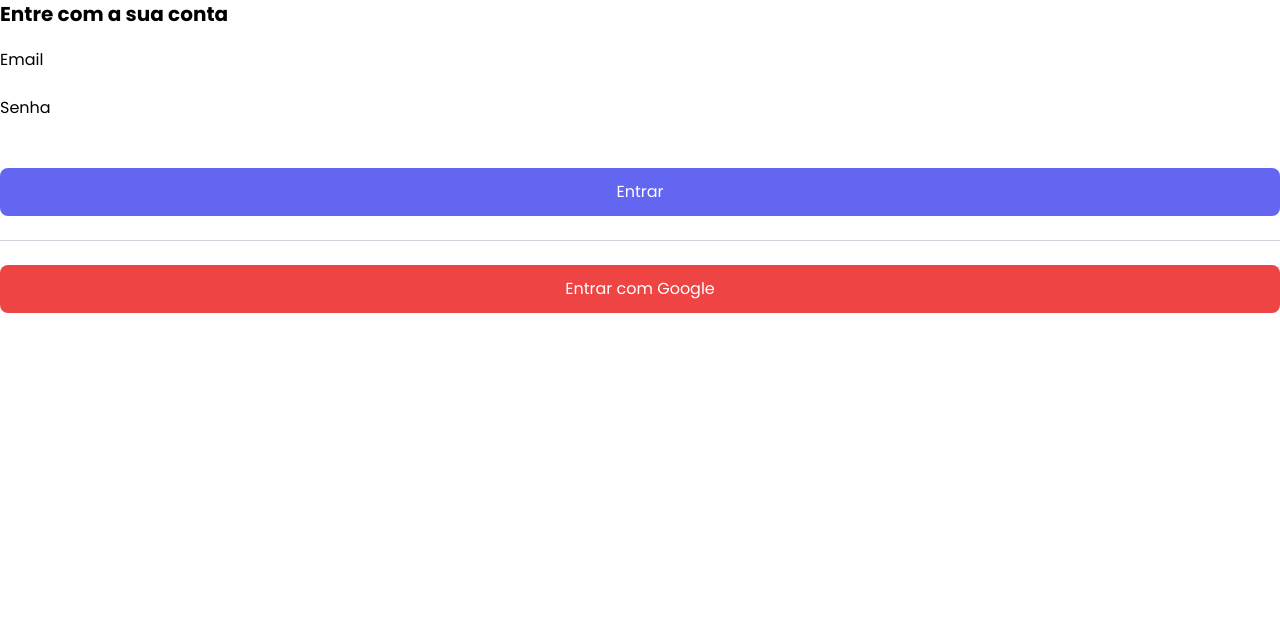
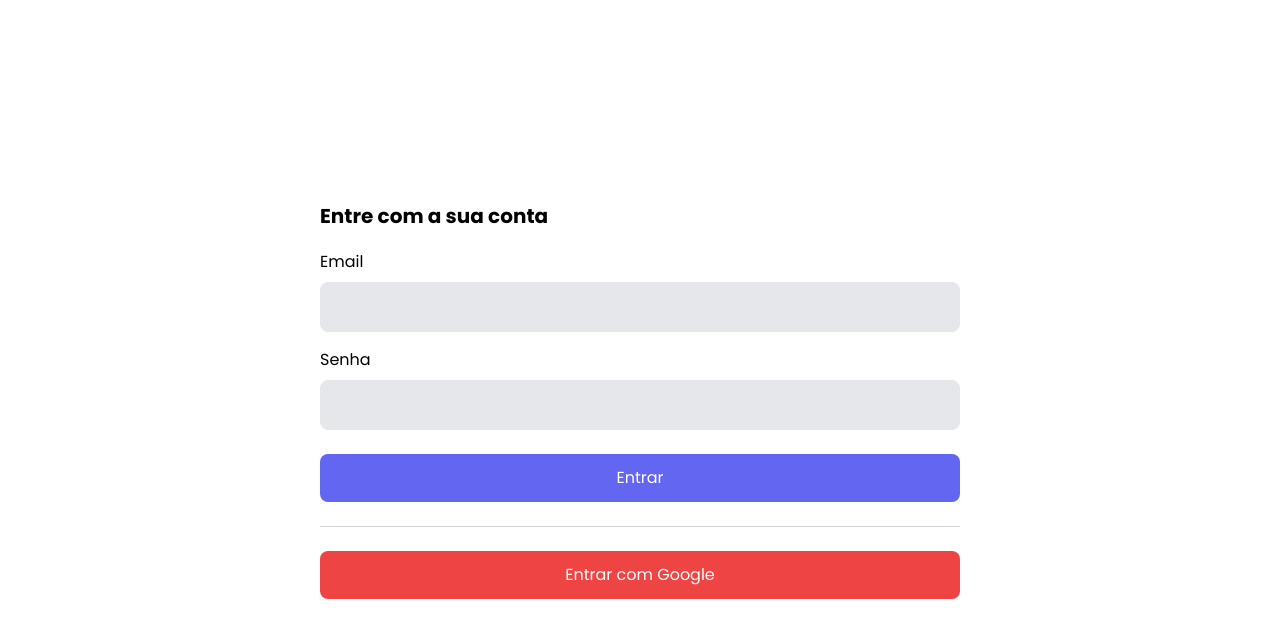
Before and after one commit to fjuncal/admin-template, a Next.js app: page /autenticacao in a window 1280 px wide. Shown: the top 638 px of the page. Built offline with nearby package versions, Linux system fonts and the light colour scheme.

Commit message:
Implementando css da tela de autenticação

```diff
--- a/src/components/auth/AuthInput.tsx
+++ b/src/components/auth/AuthInput.tsx
@@ -9,13 +9,18 @@ interface AuthInputProps {
 
 export default function AuthInput(props: AuthInputProps) {
   return props.naoRenderizarQuando ? null : (
-    <div className={`flex flex-col`}>
+    <div className={`flex flex-col mt-4`}>
       <label>{props.label}</label>
       <input
         type={props.tipo ?? "text"}
         value={props.valor}
         onChange={(e) => props.valorMudou?.(e.target.value)}
         required={props.obrigatorio}
+        className={`
+            px-4 py-3 rounded-lg bg-gray-200 mt-2
+            border focus:border-blue-500 focus:bg-white
+            focus:outline-none
+            `}
       />
     </div>
   );
--- a/src/pages/autenticacao.tsx
+++ b/src/pages/autenticacao.tsx
@@ -14,7 +14,8 @@ export default function Autenticacao() {
     }
   }
   return (
-    <div>
+    <div className="flex flex-col h-screen items-center justify-center">
+      <div className="w-1/2">
         <h1
           className={`
         text-xl font-bold mb-5
@@ -55,5 +56,6 @@ export default function Autenticacao() {
           Entrar com Google
         </button>
       </div>
+    </div>
   );
 }
```
Lines whose indentation alone changed are shown as unchanged.
